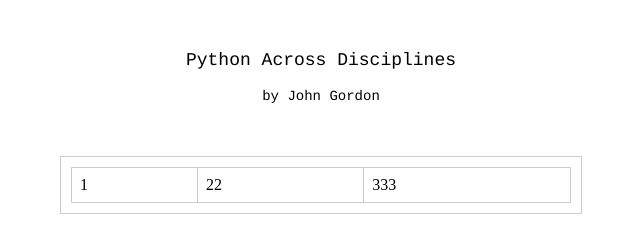
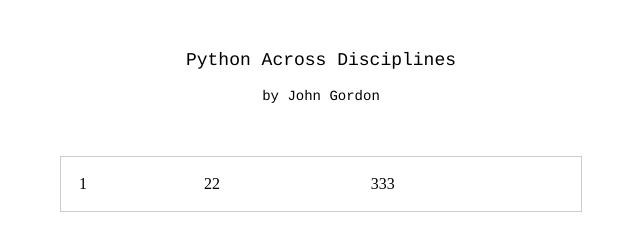
Before and after one commit to pythonacrossdisciplines/pythonacrossdisciplines.github.io, a plain HTML site: page index.html in a window 1280 px wide. Shown: the full height of the page, 319-959 px from the left. Drawn offline with Linux system fonts and the light colour scheme.

Commit message:
Update index.html

```diff
--- a/index.html
+++ b/index.html
@@ -22,8 +22,8 @@
 
         /* Optional: Styling for table rows and cells */
         th, td {
-          border: 1px solid #cccccc; /* Add borders to the table cells */
-          padding: 8px;            /* Add padding inside cells */
+          /* border: 1px solid #cccccc; /* Add borders to the table cells */
+           padding: 8px;            /* Add padding inside cells */
           text-align: left;        /* Align text to the left */
         }
 
```
